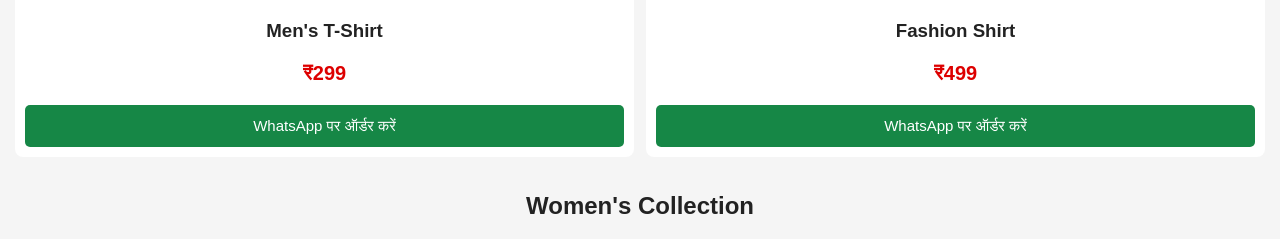
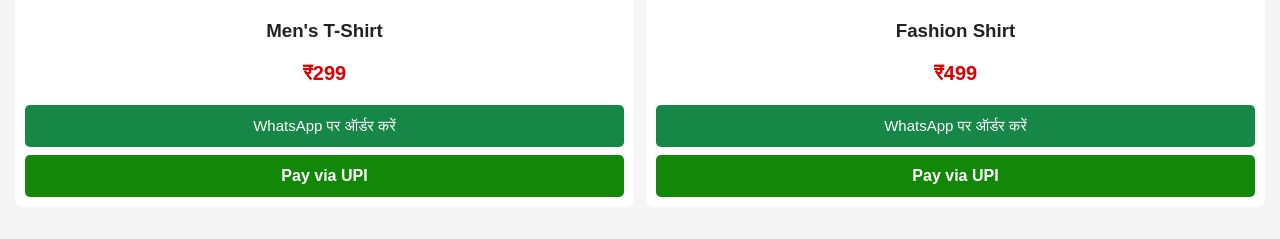
Before and after one commit to rimanshi552-web/mahesh-fashion, a plain HTML site: page index.html in a window 1280 px wide. Shown: the part 667-906 px from the top of the page. Drawn offline with Linux system fonts and the light colour scheme.

Commit message:
Update index.html

```diff
--- a/index.html
+++ b/index.html
@@ -97,11 +97,45 @@
 </footer>
 
 <script>
-function order(product,price){
-var phone="7667769251";
-var message="Namaste Mahesh Fashion, mujhe "+product+" order karna hai. Kimat ₹"+price+" hai.";
-window.open("https://wa.me/"+phone+"?text="+encodeURIComponent(message),"_blank");
+function order(product, price) {
+  var phone = "7667769251";
+  var message = "Namaste Mahesh Fashion, mujhe " +
+    product + " order karna hai. Kimat ₹" + price + " hai.";
+
+  window.open(
+    "https://wa.me/" + phone +
+    "?text=" + encodeURIComponent(message),
+    "_blank"
+  );
 }
+
+document.querySelectorAll(".card").forEach(function(card) {
+  var priceText = card.querySelector(".price");
+  var orderButton = card.querySelector("button");
+
+  if (!priceText || !orderButton) return;
+
+  var price = priceText.textContent.match(/\d+/);
+  if (!price) return;
+
+  var product = card.querySelector("h3").textContent;
+
+  var payButton = document.createElement("a");
+  payButton.textContent = "Pay via UPI";
+  payButton.href =
+    "upi://pay?pa=maheshwait%40ybl" +
+    "&pn=Mahesh%20Fashion" +
+    "&am=" + price[0] +
+    "&cu=INR" +
+    "&tn=" + encodeURIComponent(product);
+
+  payButton.style.cssText =
+    "display:block;background:#138808;color:white;" +
+    "padding:12px;margin-top:8px;border-radius:5px;" +
+    "text-align:center;text-decoration:none;font-weight:bold;";
+
+  card.appendChild(payButton);
+});
 </script>
 </script>
 
```
